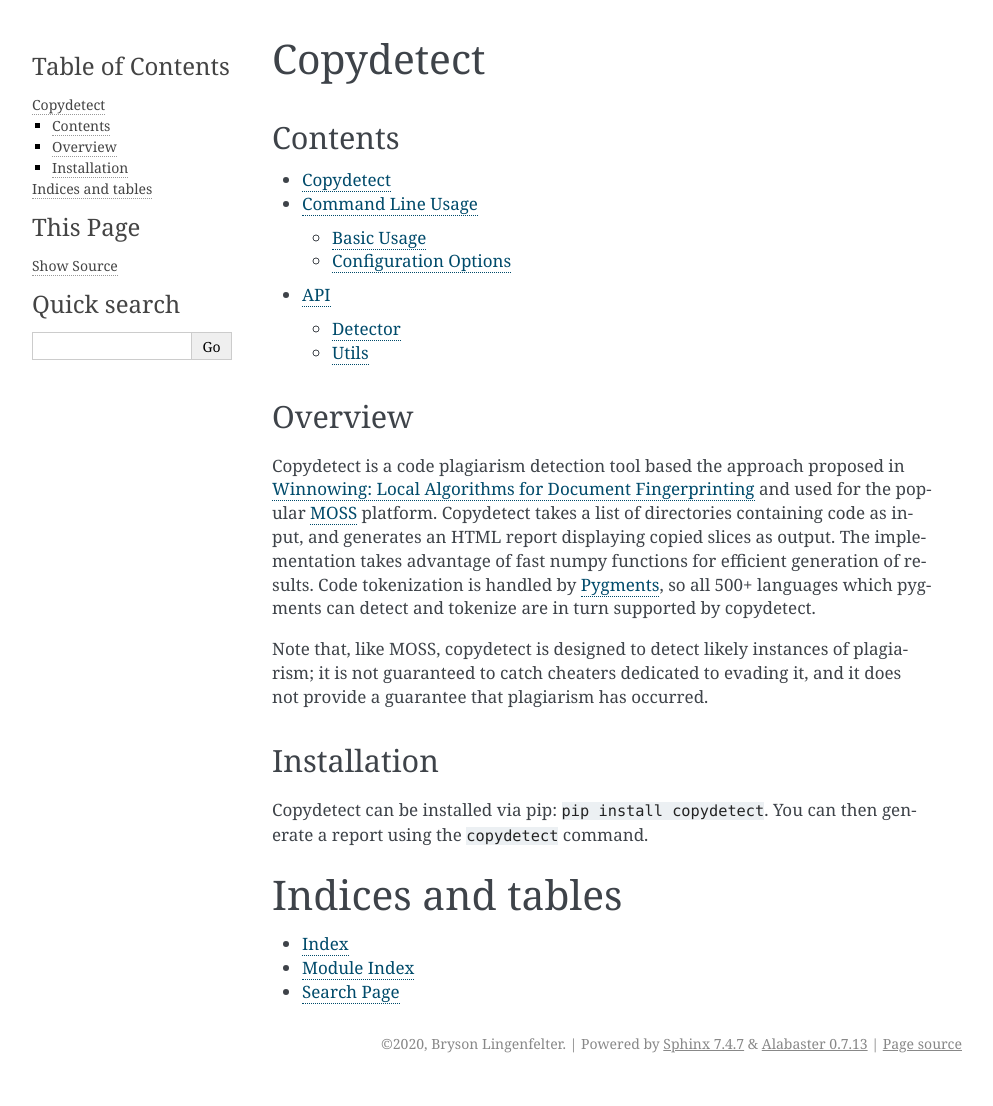
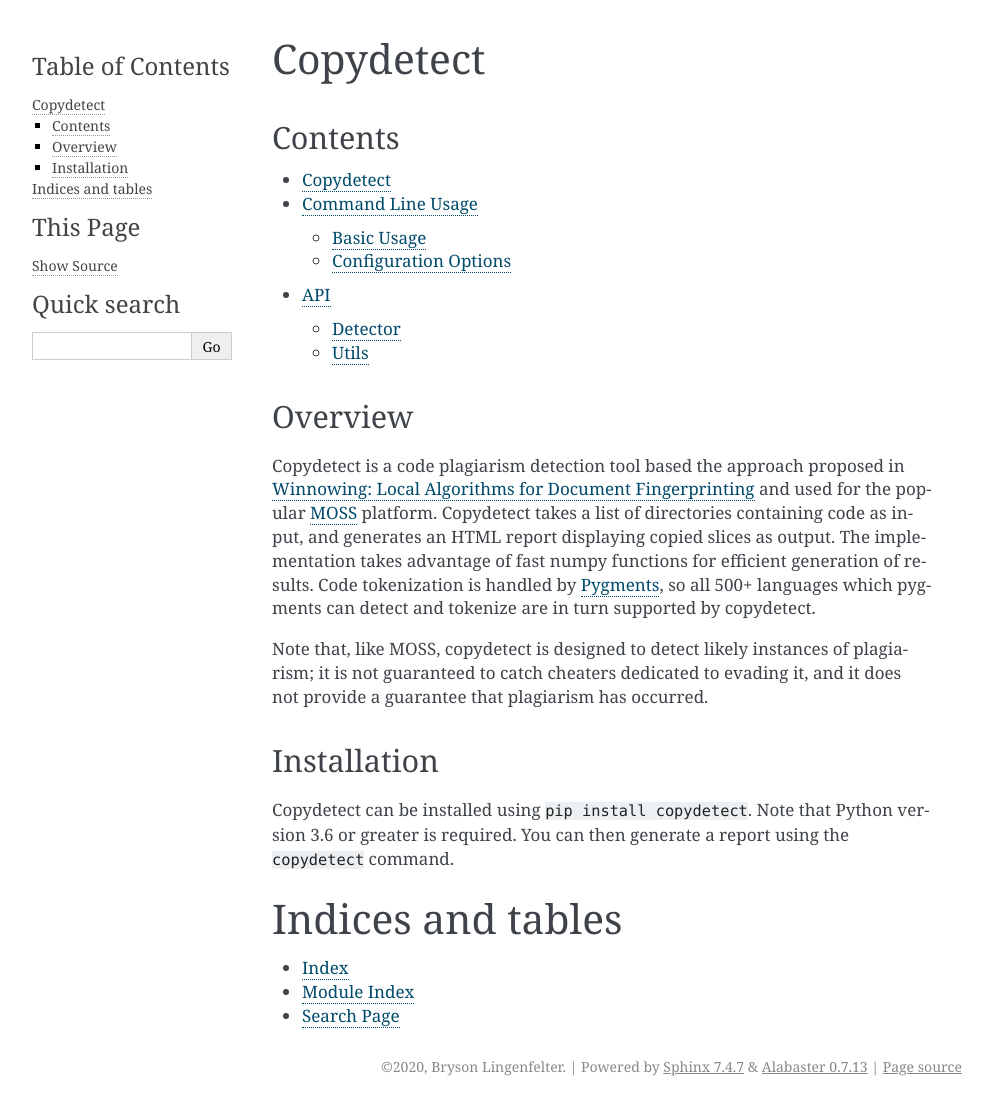
Before and after one commit to blingenf/copydetect, a Sphinx documentation site: the page built from docs/index.rst, in a window 1280 px wide. Shown: the whole page, without its empty margins (148-1141 px from the left). Built offline with Sphinx 7.4.7, drawn with Linux system fonts in a browser that asks for light colours; before the commit the page ends 1083 px from its top, so only the background shows below that.

Commit message:
better install information

```diff
--- a/docs/index.rst
+++ b/docs/index.rst
@@ -22,7 +22,7 @@
 ============
 Installation
 ============
-Copydetect can be installed via pip: ``pip install copydetect``. You can then generate a report using the ``copydetect`` command.
+Copydetect can be installed using ``pip install copydetect``. Note that Python version 3.6 or greater is required. You can then generate a report using the ``copydetect`` command.
 
 Indices and tables
 ==================
```
Also changed, not shown: README.md (+1 -1 lines).
